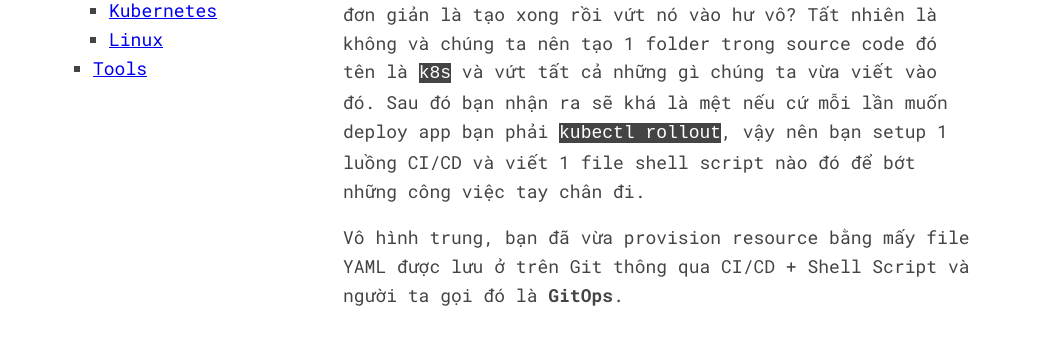
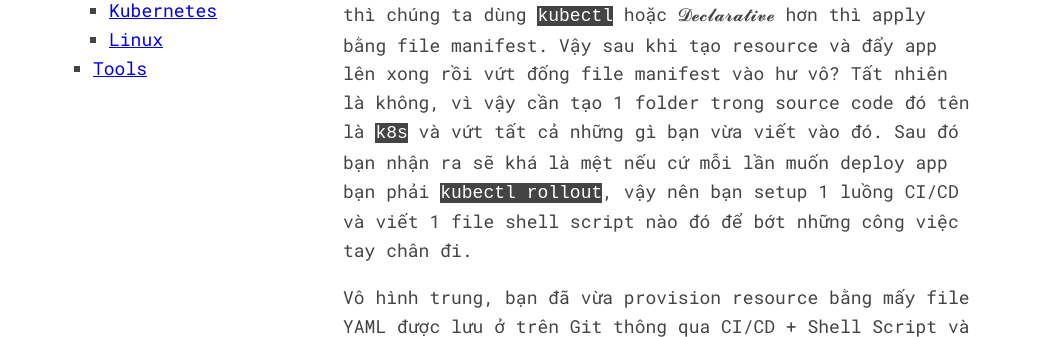
Before and after one commit to tatsupro/tatsupro.github.io, an Eleventy site: page content/docs/devops/gitops.md in a window 1280 px wide. Shown: the part 395-732 px from the top of the page, without its empty margins (113-1165 px from the left). Built offline with nearby package versions, Linux system fonts and the light colour scheme; Eleventy itself is replaced by a stand-in of ours; files that its build step writes are made by us from their sources.

Commit message:
fix typo

```diff
--- a/content/docs/devops/gitops.md
+++ b/content/docs/devops/gitops.md
@@ -1,4 +1,5 @@
 ---
+title: GitOps
 layout: "layouts/home.njk"
 eleventyNavigation:
   key: GitOps
@@ -9,6 +10,6 @@ eleventyNavigation:
 
 Chỉ là một tiêu đề khó hiểu cho việc sử dụng VCS làm 1 nơi thống nhất để quản lý source code và mấy file manifest của Kubernetes. Có thể bạn đang thắc mắc: **Tại sao có cả Kubernetes?**
 
-Đó là vì khi cần deploy 1 ứng dụng lên 1 cụm k8s, chúng ta cần tạo resource trong đó để app của bạn *"có thể là 1 trang Wordpress"* chạy trên đó bằng file manifest, vậy nên chỉ đơn giản là tạo xong rồi vứt nó vào hư vô? Tất nhiên là không và chúng ta nên tạo 1 folder trong source code đó tên là `k8s` và vứt tất cả những gì chúng ta vừa viết vào đó. Sau đó bạn nhận ra sẽ khá là mệt nếu cứ mỗi lần muốn deploy app bạn phải `kubectl rollout`, vậy nên bạn setup 1 luồng CI/CD và viết 1 file shell script nào đó để bớt những công việc tay chân đi.
+Đó là vì khi cần deploy 1 ứng dụng lên 1 cụm k8s, bạn cần tạo resource để app của bạn *"có thể là 1 trang Wordpress"* chạy trên đó và để cho k8s biết được resource bạn muốn tạo thì chúng ta dùng `kubectl` hoặc 𝓓𝓮𝓬𝓵𝓪𝓻𝓪𝓽𝓲𝓿𝓮 hơn thì apply bằng file manifest. Vậy sau khi tạo resource và đẩy app lên xong rồi vứt đống file manifest vào hư vô? Tất nhiên là không, vì vậy cần tạo 1 folder trong source code đó tên là `k8s` và vứt tất cả những gì bạn vừa viết vào đó. Sau đó bạn nhận ra sẽ khá là mệt nếu cứ mỗi lần muốn deploy app bạn phải `kubectl rollout`, vậy nên bạn setup 1 luồng CI/CD và viết 1 file shell script nào đó để bớt những công việc tay chân đi.
 
 Vô hình trung, bạn đã vừa provision resource bằng mấy file YAML được lưu ở trên Git thông qua CI/CD + Shell Script và người ta gọi đó là **GitOps**.
```
